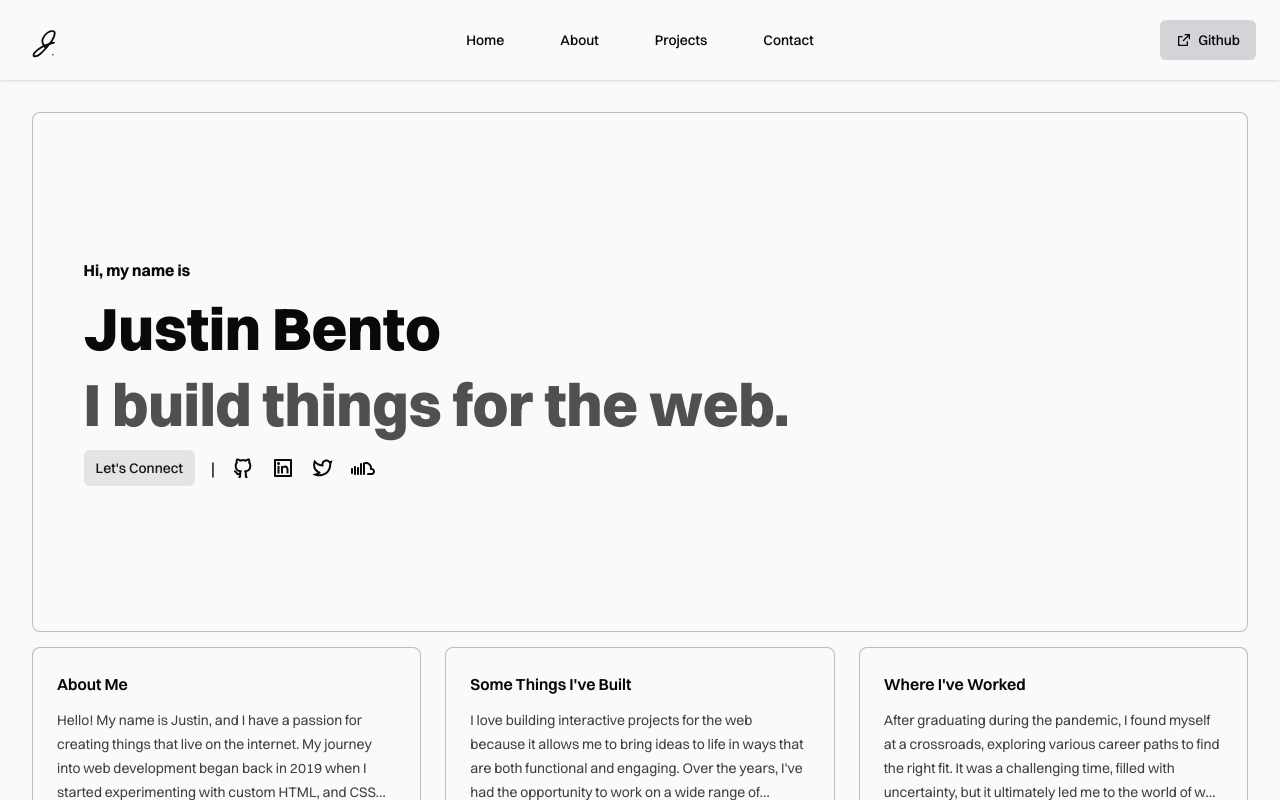
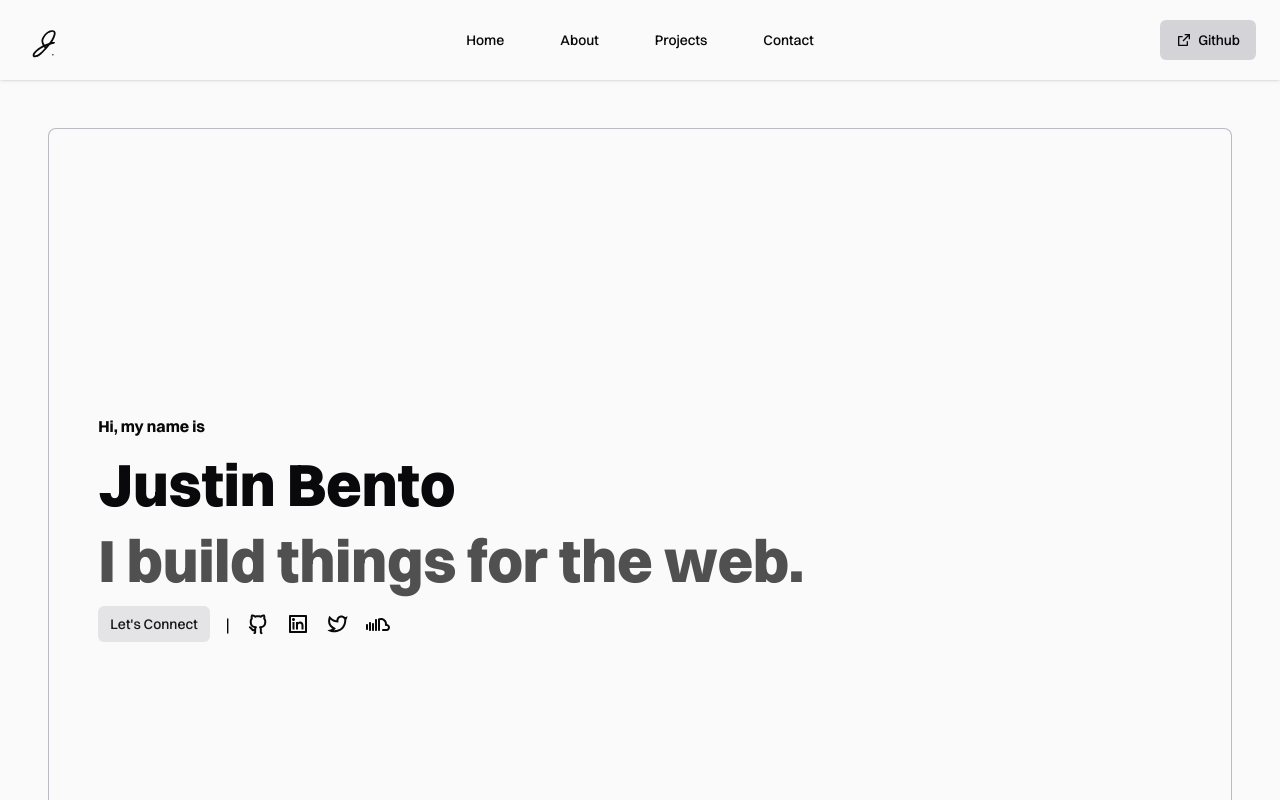
Before and after one commit to Justin-Bento/portfolio, a Next.js app: page / in a window 1280 px wide. Shown: the top 800 px of the page. Built offline with nearby package versions, Linux system fonts and the light colour scheme.

Commit message:
Fixed responsive layout for large displays

```diff
--- a/app/(frontend)/page.tsx
+++ b/app/(frontend)/page.tsx
@@ -9,9 +9,10 @@ export default function Home() {
   return (
     <>
       <Navigation />
-      <main className="grid grid-cols-1 md:grid-cols-12 p-4 gap-6 lg:p-8 min-h-dvh 3xl:container 3xl:mx-auto">
+      <main className="lg:p-8 min-h-dvh 3xl:container 3xl:mx-auto">
+        <section className="grid grid-cols-1 md:grid-cols-12 p-4 gap-6">
           {/* Main Hero Section */}
-        <Card className="col-span-12 min-h-[65svh] flex items-center justify-center">
+          <Card className="col-span-12 min-h-[65svh] lg:min-h-[50rem] flex items-center justify-center">
             <div className="space-y-4 w-11/12 mx-auto">
               <p className="scroll-m-20 font-bold text-md">Hi, my name is</p>
               <h1 className="scroll-m-20 font-extrabold text-3xl lg:text-6xl">Justin Bento</h1>
@@ -39,8 +40,8 @@ export default function Home() {
             </div>
           </Card>
           {/* About Me Card */}
-        <Link href="/about" className="col-span-12 lg:col-span-4 h-[25vh] flex flex-col items-start justify-center">
-          <Card className="px-4 py-5 sm:p-6 space-y-3">
+          <Link href="/about" className="col-span-12 lg:col-span-4 flex flex-col items-start justify-center">
+            <Card className="px-4 py-5 sm:p-6 space-y-3 h-[25vh] xl:h-64">
               <h2 className="text-md/7 font-semibold text-zinc-950 dark:text-white">About Me</h2>
               <p className="text-base/6 text-gray-700 sm:text-sm/6 dark:text-gray-400 line-clamp-4">
                 Hello! My name is Justin, and I have a passion for creating things that live on the internet. My journey
@@ -55,16 +56,17 @@ export default function Home() {
             </Card>
           </Link>
           {/* Projects Card */}
-        <Link href="/projects" className="col-span-12 lg:col-span-4 h-[25vh] flex flex-col items-start justify-center">
-          <Card className="px-4 py-5 sm:p-6 space-y-3">
+          <Link href="/projects" className="col-span-12 lg:col-span-4 flex flex-col items-start justify-center">
+            <Card className="px-4 py-5 sm:p-6 space-y-3 h-[25vh] xl:h-64">
               <h2 className="text-md/7 font-semibold text-zinc-950 dark:text-white">Some Things I&#39;ve Built</h2>
               <p className="text-base/6 text-gray-700 sm:text-sm/6 dark:text-gray-400 line-clamp-4">
-              I love building interactive projects for the web because it allows me to bring ideas to life in ways that
-              are both functional and engaging. Over the years, I&#39;ve had the opportunity to work on a wide range of
-              projects, from personal blogs to complex web applications and even simple games. Each project, no matter
-              how small or large, has been a chance to learn something new, refine my skills, and deepen my
-              understanding of core principles. I believe that the fundamentals are the foundation of great development,
-              so I regularly revisit the basics to sharpen my skills and ensure my code is both clean and efficient.
+                I love building interactive projects for the web because it allows me to bring ideas to life in ways
+                that are both functional and engaging. Over the years, I&#39;ve had the opportunity to work on a wide
+                range of projects, from personal blogs to complex web applications and even simple games. Each project,
+                no matter how small or large, has been a chance to learn something new, refine my skills, and deepen my
+                understanding of core principles. I believe that the fundamentals are the foundation of great
+                development, so I regularly revisit the basics to sharpen my skills and ensure my code is both clean and
+                efficient.
               </p>
               <Link href="/projects" className="text-gray-700 text-sm gap-1 flex items-center justify-start">
                 Read More <span className="text-base block">&rarr;</span>
@@ -72,23 +74,21 @@ export default function Home() {
             </Card>
           </Link>
           {/* Work Experience Card */}
-        <Link
-          href="/experience"
-          className="col-span-12 lg:col-span-4 h-[25vh] flex flex-col items-start justify-center"
-        >
-          <Card className="px-4 py-5 sm:p-6 space-y-3">
+          <Link href="/experience" className="col-span-12 lg:col-span-4 flex flex-col items-start justify-center">
+            <Card className="px-4 py-5 sm:p-6 space-y-3 h-[25vh] xl:h-64">
               <h2 className="text-md/7 font-semibold text-zinc-950 dark:text-white">Where I&#39;ve Worked</h2>
               <p className="text-base/6 text-gray-700 sm:text-sm/6 dark:text-gray-400 line-clamp-4">
                 After graduating during the pandemic, I found myself at a crossroads, exploring various career paths to
                 find the right fit. It was a challenging time, filled with uncertainty, but it ultimately led me to the
-              world of web development. I quickly realized that it was something I genuinely enjoyed and felt driven to
-              pursue.
+                world of web development. I quickly realized that it was something I genuinely enjoyed and felt driven
+                to pursue.
               </p>
               <Link href="/experience" className="text-gray-700 text-sm gap-1 flex items-center justify-start">
                 Read More <span className="text-base block">&rarr;</span>
               </Link>
             </Card>
           </Link>
+        </section>
       </main>
       <Footer />
     </>
```
Lines whose indentation alone changed are shown as unchanged.
